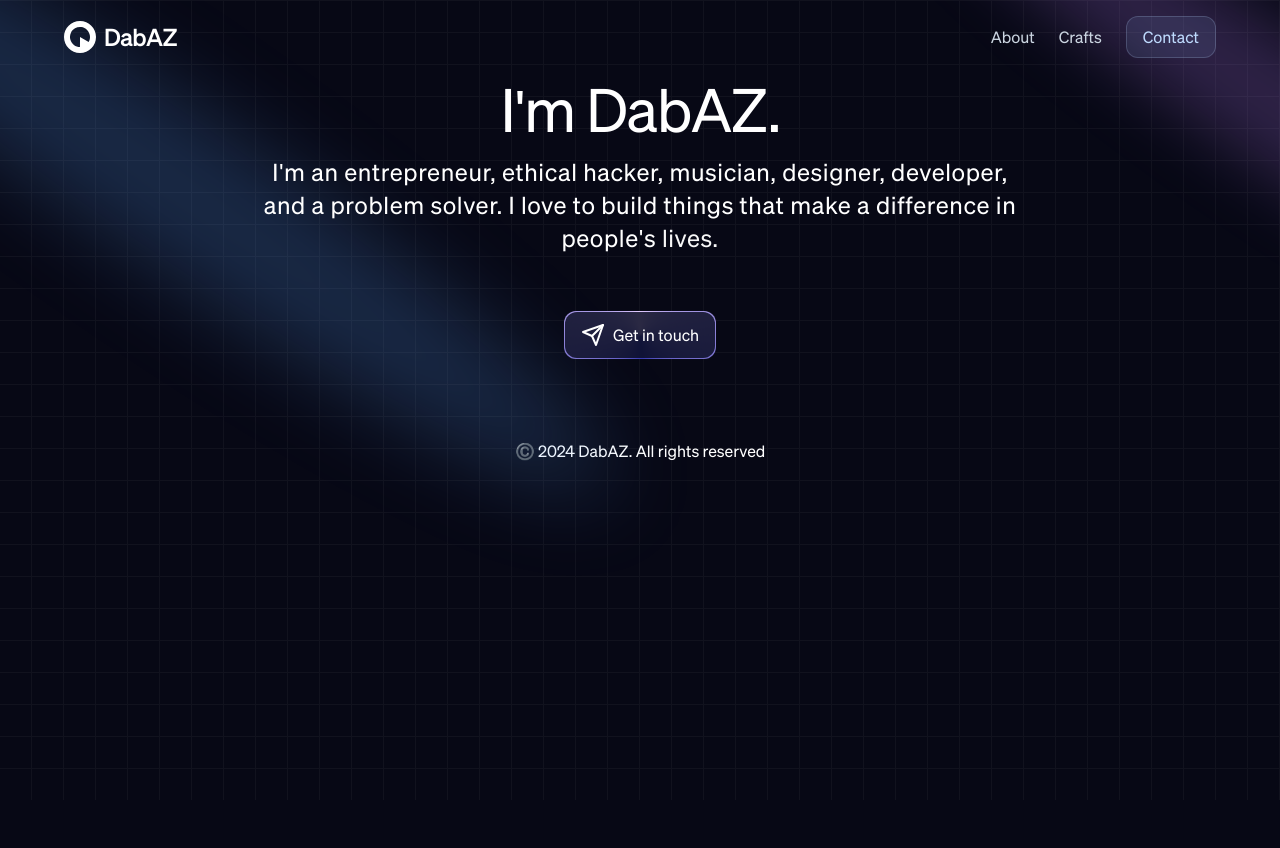
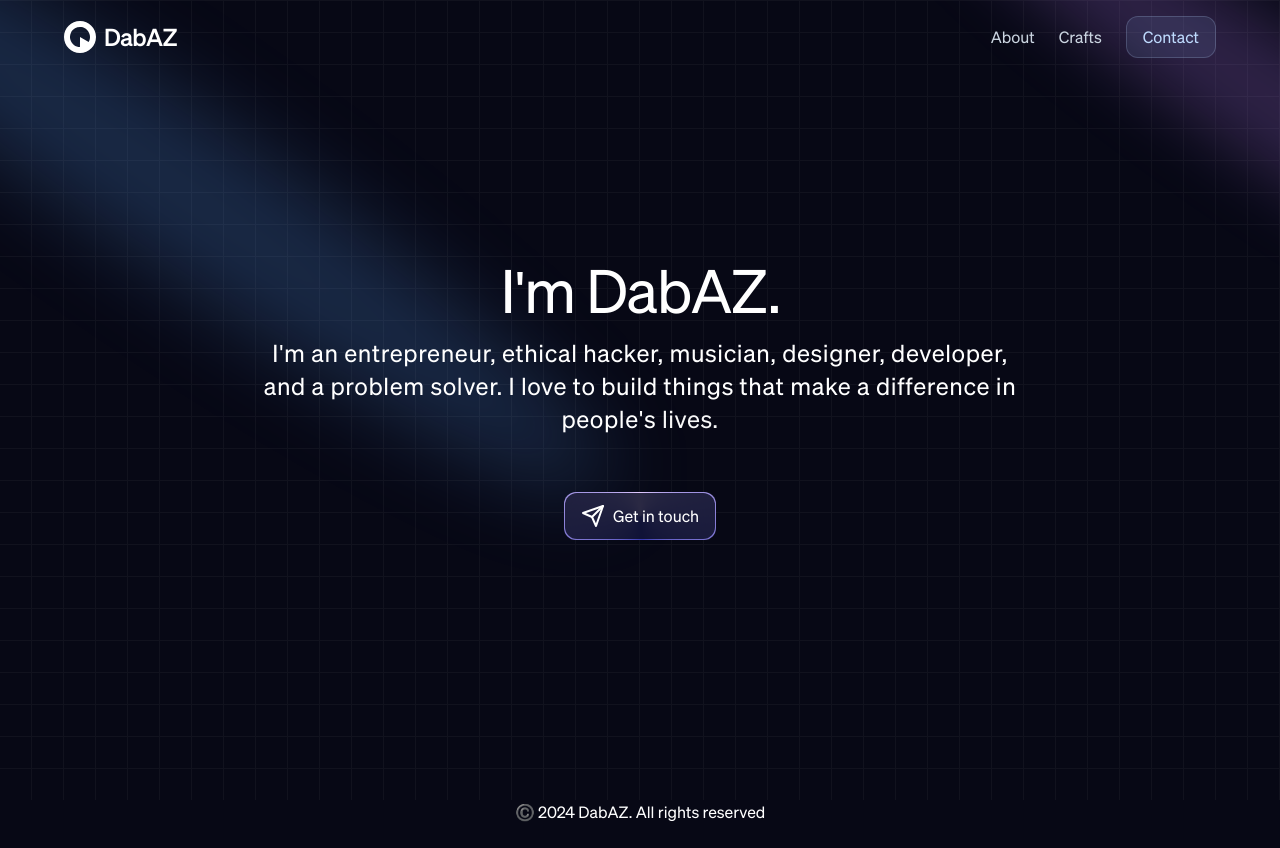
Before and after one commit to dabaz-official/dabaz-0.7.0, a Next.js app: page / in a window 1280 px wide. Shown: the top 848 px of the page. Before the commit the page ends 816 px from the top, so only its background shows below. Built offline with nearby package versions, Linux system fonts and the light colour scheme; a web font is replaced by a local one.

Commit message:
chore: update hero section

```diff
--- a/src/components/home/Hero.tsx
+++ b/src/components/home/Hero.tsx
@@ -6,7 +6,7 @@ import { Send } from "lucide-react";
 
 const Hero = () => {
   return (
-    <div className="">
+    <div className="h-screen justify-center items-center flex flex-col">
       <Spotlights />
       <GridBackground />
       <div className="flex justify-center relative my-20 z-10">
--- a/src/components/home/Spotlights.tsx
+++ b/src/components/home/Spotlights.tsx
@@ -3,8 +3,8 @@ import { Spotlight } from "@/components/ui/Spotlight";
 export default function Spotlights() {
   return (
     <div>
-      <Spotlight className="top-10 left-full h-[80vh] w-[50vw]" fill="#c084fc" />
-      <Spotlight className="top-12 left-40 h-[160vh] w-[100vw]" fill="#60a5fa" />
+      <Spotlight className="-top-10 sm:top-10 left-full h-[80vh] w-[50vw]" fill="#c084fc" />
+      <Spotlight className="top-12 left-10 sm:left-40 h-[160vh] w-[100vw]" fill="#60a5fa" />
     </div>
   )
 };
```
